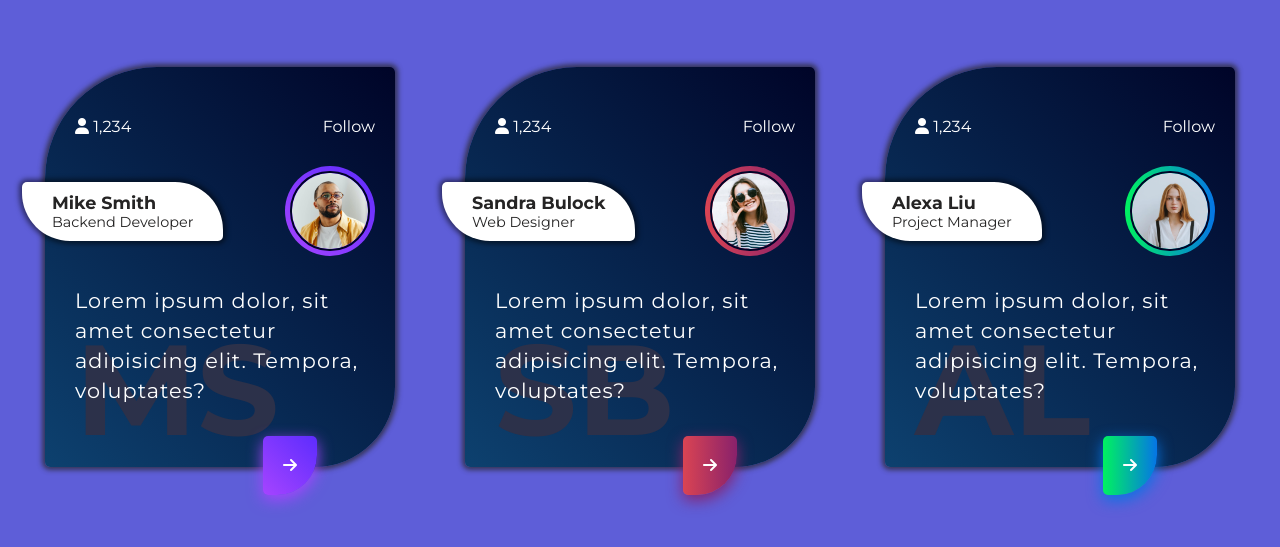
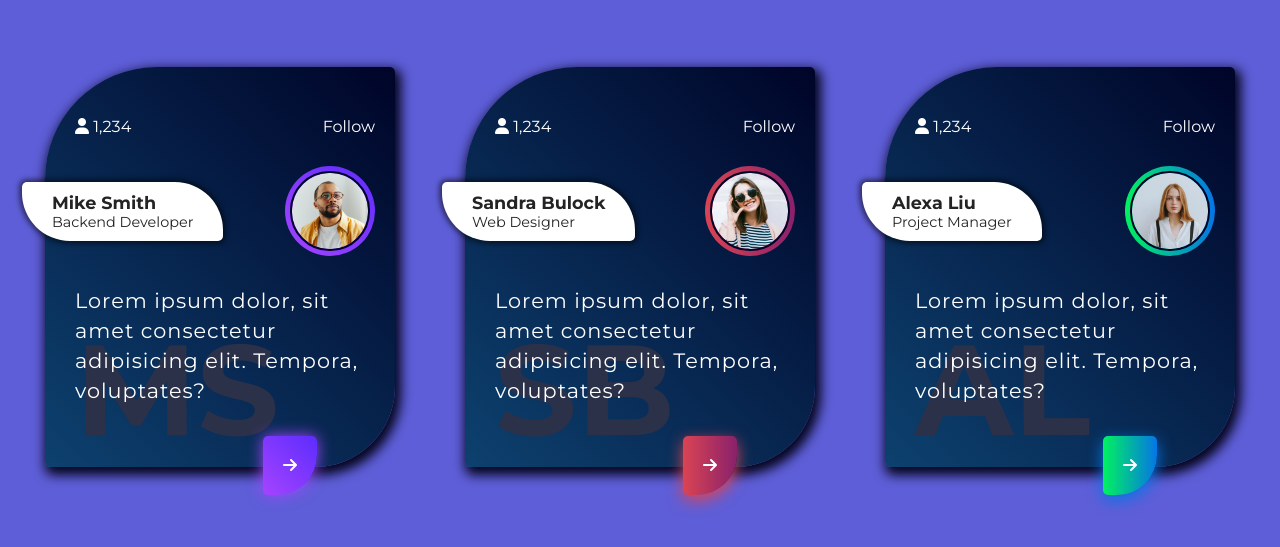
Before and after one commit to Reymond89/cardModernas, a plain HTML site: page index.html in a window 1280 px wide. Shown: the part 133-680 px from the top of the page. Drawn offline with Linux system fonts and the light colour scheme.

Commit message:
ultimo commit

```diff
--- a/index.html
+++ b/index.html
@@ -57,7 +57,7 @@
             <div class="card__description">
                 <p class="card__paragraph">Lorem ipsum dolor, sit amet consectetur adipisicing elit. Tempora, voluptates?</p>
                 <p class="card__initial">SB</p>
-                <a class="card__button" href="#"><i class="fa-solid fa-arrow-right"></i></a>
+                <a class="card__button" href="##"><i class="fa-solid fa-arrow-right"></i></a>
             </div>
         </article>
 
@@ -81,7 +81,7 @@
             <div class="card__description">
                 <p class="card__paragraph">Lorem ipsum dolor, sit amet consectetur adipisicing elit. Tempora, voluptates?</p>
                 <p class="card__initial">AL</p>
-                <a class="card__button" href="#"><i class="fa-solid fa-arrow-right"></i></a>
+                <a class="card__button" href="##"><i class="fa-solid fa-arrow-right"></i></a>
             </div>
         </article>
     </div>
--- a/style.css
+++ b/style.css
@@ -20,6 +20,7 @@ body{
     align-items: center;
 }
 .card{
+
     position: relative;
     width: 21.875em;
     padding: 50px 20px 20px 30px;
@@ -27,7 +28,7 @@ body{
     border-radius: 7em 5px 5em 5px;
     background: linear-gradient(45deg, #0d416f 0%, #000428 100%);
     color: white;
-    box-shadow: 0px 0px 5px 3px rgba(42, 42, 49, 0.77);
+    box-shadow: 3px 5px 12px 3px rgb(4 4 26);
     transform: perspective(1000px);
     transition: 0.7s;
 }
@@ -114,7 +115,7 @@ body{
     transition: 0.7s;
     border-radius: 5px 5px 40px 5px;
     background: linear-gradient(45deg, #a544ff 0%, #5d2cfe 100%);
-    box-shadow: 0px 5px 15px #a544ff;
+    box-shadow: 0px 0px 15px #a544ff;
 }
 .card__button .fa-arrow-right{
     color: white;
@@ -129,9 +130,8 @@ body{
     background: linear-gradient(to right, #da4453, #89216b);
 }
 .card:nth-child(2) .card__button{
-    box-shadow: 0px 5px 15px #89216b;
+    box-shadow: 0px 5px 15px #da4453;
 }
-
 .card:nth-child(3) .card__background,
 .card:nth-child(3) .card__button
 {
@@ -140,20 +140,13 @@ body{
 .card:nth-child(3) .card__button{
     box-shadow: 0px 5px 15px #0575e6;
 }
-
-
-
-
-
 @media screen and (max-width: 410px) {
     .cards__container {
         width: 90%;
         padding: 40px 0;
         margin: auto;
         min-height: 100vh;
-        flex-wrap: wrap;
         gap: 50px;
-
     }
     .card{
         padding: 48px 10px 20px 25px;
@@ -161,16 +154,13 @@ body{
     }
     .card__title {
         margin-left: -34px;
-
     }
-
     .card__name {
         font-size: 1rem;
     }
     .card__name-description{
         font-size: 0.8rem;
     }
-
     .card__button{
         bottom: -29px;
     }
@@ -181,7 +171,6 @@ body{
         font-size: 1rem;
     }
     .card__title {
-
         border-radius: 5px 2.5em 5px 2.5em;
         padding: 5px 14px 5px 17px;
     }
```
